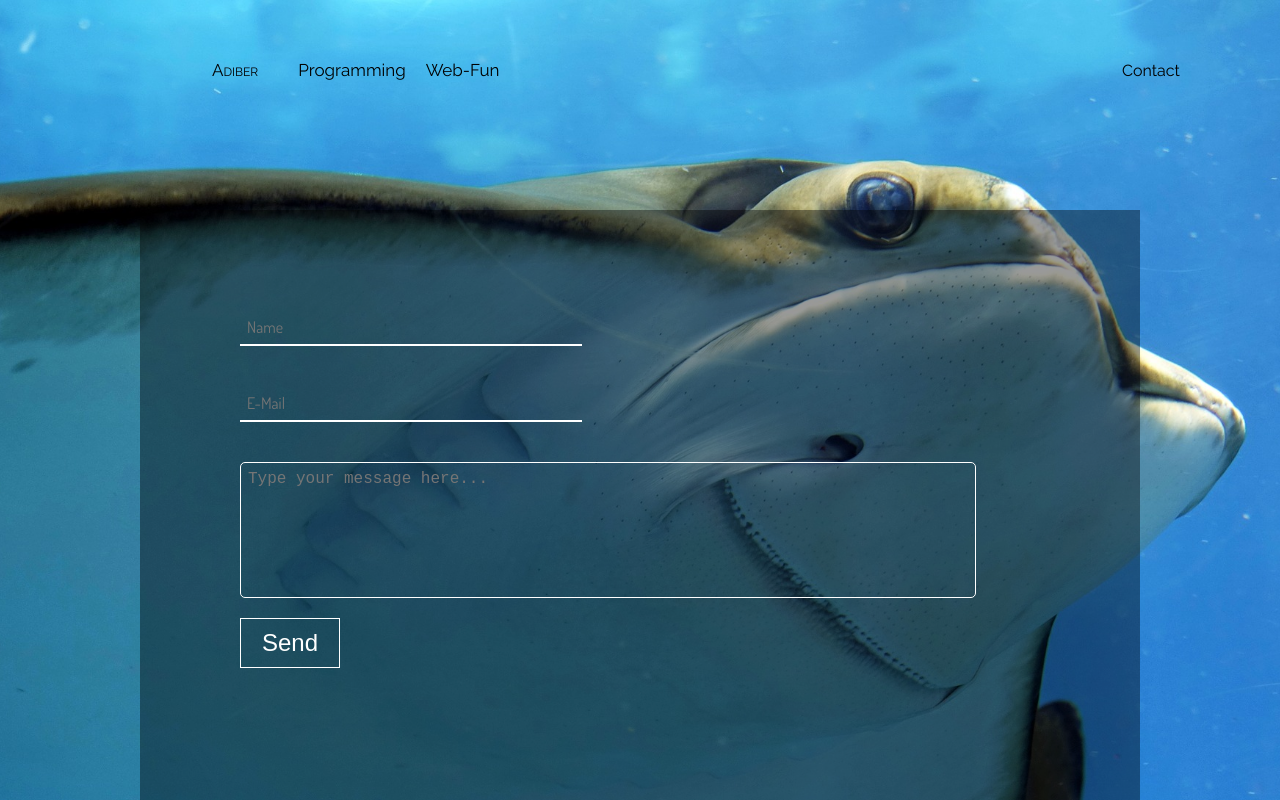
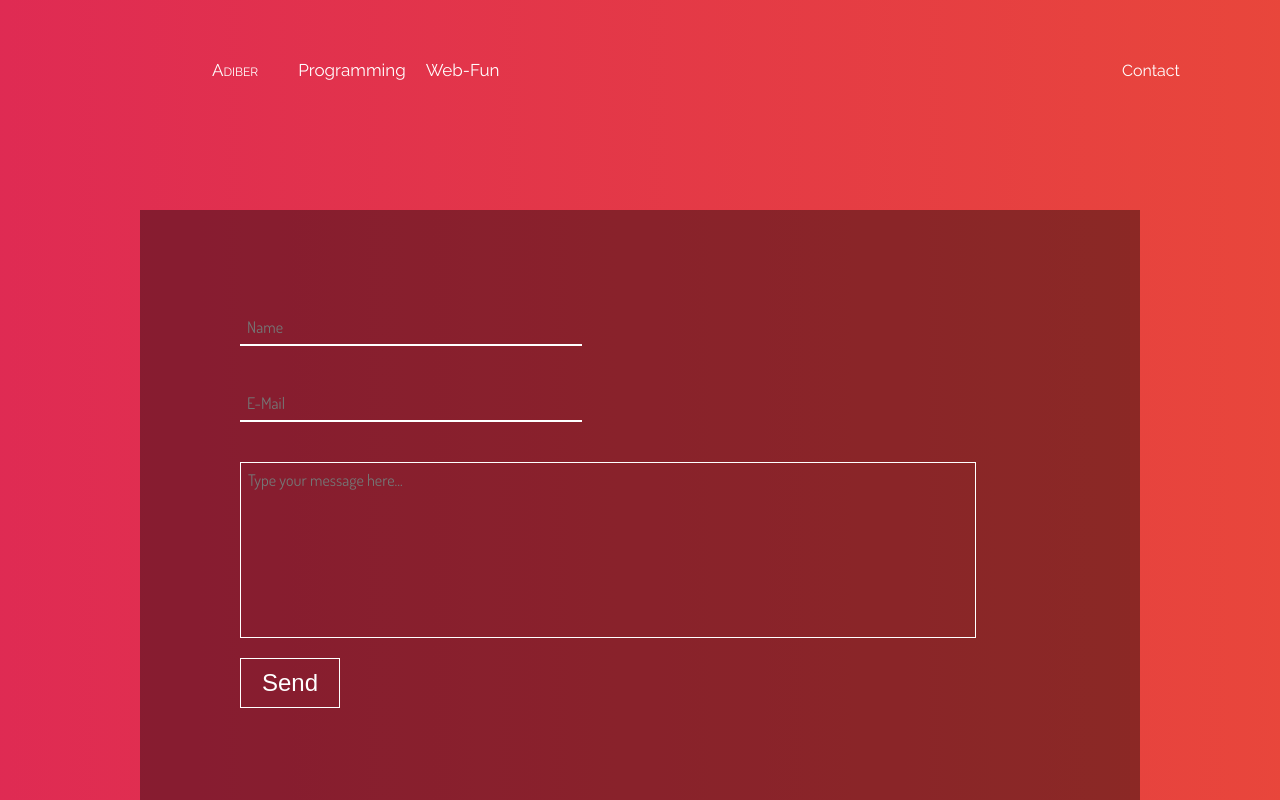
Before and after one commit to 0Adiber/adiber-web, a React (Create React App) app in the folder client/: page /contact in a window 1280 px wide. Shown: the top 800 px of the page. Built offline with nearby package versions, Linux system fonts and the light colour scheme; a web font is replaced by a local one.

Commit message:
23
nicer dicer

```diff
--- a/client/src/components/Contact/Contact.css
+++ b/client/src/components/Contact/Contact.css
@@ -6,6 +6,13 @@
     background-size: cover;
     background-position: center;
     height: 100vh;
+
+    background: linear-gradient(270deg, #ff8901, #da1c60);
+    background-size: 400% 400%;
+
+    -webkit-animation: form 10s ease infinite;
+    -moz-animation: form 10s ease infinite;
+    animation: form 10s ease infinite;
 }
 
 #contact-form {
@@ -31,17 +38,17 @@
 
 #inMsg {
     width: 90%;
-    height: 30%;
+    height: 40%;
     display: block;
     background-color: rgba(0,0,0,0);
     color: white;
     border: 1px solid white;
-    border-radius: 5px;
     margin-top: 20px;
     padding: 7px;
     font-size: 16px;
     outline: none;
     resize: none;
+    font-family: 'Dosis', sans-serif;
 }
 
 #contact-form textarea:focus, input:focus {
@@ -58,11 +65,13 @@
     text-align: center;
     border: 1px solid white;
     position: relative;
-    overflow: hidden;;
+    overflow: hidden;
+    transition: box-shadow ease-in-out 300ms;
 }
 
 #btnSub:hover {
     cursor: pointer;
+    box-shadow: 2px 2px 10px black;
 }
 
 #contact-form .line {
@@ -73,3 +82,19 @@
     max-width: 340px;
     margin-bottom: 40px;
 }
+
+@-webkit-keyframes form {
+    0%{background-position:94% 0%}
+    50%{background-position:7% 100%}
+    100%{background-position:94% 0%}
+}
+@-moz-keyframes form {
+    0%{background-position:94% 0%}
+    50%{background-position:7% 100%}
+    100%{background-position:94% 0%}
+}
+@keyframes form {
+    0%{background-position:94% 0%}
+    50%{background-position:7% 100%}
+    100%{background-position:94% 0%}
+}
--- a/client/src/components/Contact/Contact.js
+++ b/client/src/components/Contact/Contact.js
@@ -4,14 +4,10 @@ import $ from 'jquery';
 //CSS
 import './Contact.css';
 //Background images
-import bgs from './img/BgImgs.js';
 
 class Contact extends Component {
     componentDidMount() {
-        $(".nav a").css('color', 'black');
-
-        let path = Math.floor(Math.random()*bgs.length);
-        $("#setThisBg").css('background-image', 'url('+bgs[path]+')');
+        $(".nav a").css('color', 'white');
 
         $(window).scrollTop(0);
     }
@@ -29,7 +25,9 @@ class Contact extends Component {
                     message: document.getElementById("inMsg").innerText
                 }
             })
-        }).then((response)=> {
+        })
+        .then((response)=> {
+            console.log(response.status);
             if(response.status === 200) {
                 console.log("Success");
                 //redirect to home
@@ -52,6 +50,7 @@ class Contact extends Component {
                                 <input id="inName" type="text" name="name" required placeholder="Name"/><span className="line"></span>
                                 <input id="inMail" type="text" name="email" required placeholder="E-Mail"/><span className="line"></span>
                                 <textarea id="inMsg" type="text" name="msg" required placeholder="Type your message here..."/>
+
                                 <button name="submit" id="btnSub" onClick={this.postForm}>Send</button>
                             </div>
                         </div>
--- a/client/src/components/Toolbar/Toolbar.js
+++ b/client/src/components/Toolbar/Toolbar.js
@@ -32,7 +32,7 @@ class Toolbar extends Component {
             } else {
                 $(".nav").css('background-color', 'rgba(0,0,0,0)');
                 $(".nav").css('height', '100px');
-                if(window.location.pathname === "/" || window.location.pathname === "/programming") {
+                if(window.location.pathname === "/" || window.location.pathname === "/programming" || window.location.pathname === "/contact") {
                     $(".nav a").css('color', 'white');
                 }
                 $(".nav .cnt").css('line-height', '100px');
```
Also changed, not shown: 1 other file (tests, documents, lock files or other folders).
